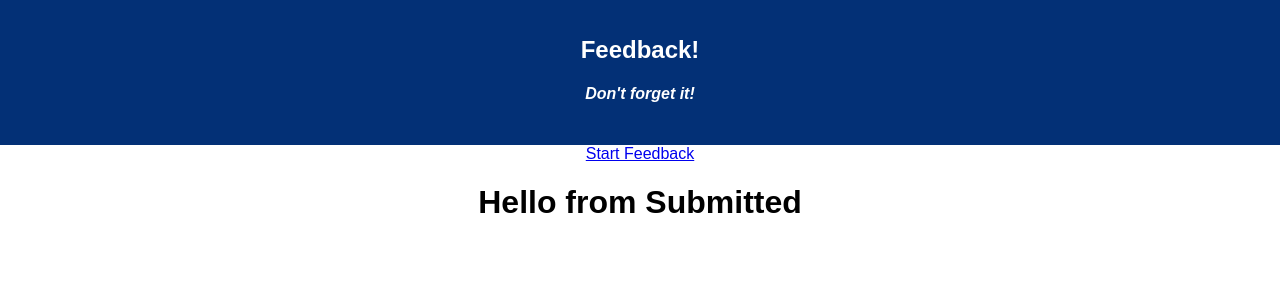
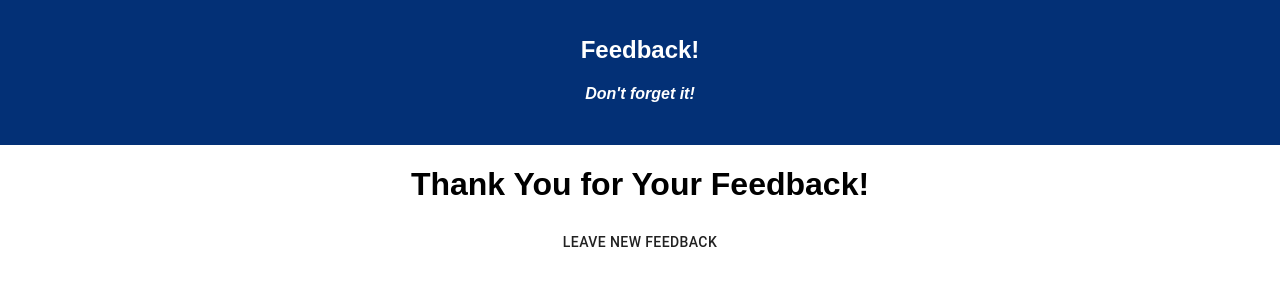
Before and after one commit to freder48/redux-feedback-loop, a React app: page /#/submitted in a window 1280 px wide. Built offline with nearby package versions, Linux system fonts and the light colour scheme.

Commit message:
Added alerts if empty input field

```diff
--- a/src/components/App/App.css
+++ b/src/components/App/App.css
@@ -16,3 +16,7 @@
 .App-intro {
   font-size: large;
 }
+
+html {
+  height: 100%;
+}
--- a/src/components/App/App.js
+++ b/src/components/App/App.js
@@ -1,14 +1,13 @@
 import React, { Component } from 'react';
-import axios from 'axios';
 import './App.css';
-import { HashRouter as Router, Route, Link } from 'react-router-dom';
+import { HashRouter as Router, Route,} from 'react-router-dom';
 import Feelings from '../Feelings/Feelings';
 import Understanding from '../Understanding/Understanding';
 import Support from '../Support/Support';
 import Comments from '../Comments/Comments';
 import Review from '../Review/Review';
 import Submitted from '../Submitted/Submitted';
-
+import Home from '../Home/Home';
 
 class App extends Component {
   render() {
@@ -21,7 +20,8 @@ class App extends Component {
 
         <Router>
 
-          <Link to='/feelings'>Start Feedback</Link>
+
+          <Route exact path='/' component={Home}></Route>
           <Route path="/feelings" component={Feelings}></Route>
           <Route path="/understanding" component={Understanding}></Route>
           <Route path="/support" component={Support}></Route>
--- a/src/components/Comments/Comments.js
+++ b/src/components/Comments/Comments.js
@@ -6,9 +6,7 @@ import Button from '@material-ui/core/Button';
 
 class Comments extends Component {
   state = {
-    feedback: {
-      comments: ''
-    }
+   comments: ''
   }
 
   goToReview = () => {
@@ -30,7 +28,7 @@ class Comments extends Component {
          <h1>What comments do you have?</h1>
        </header>
 
-       <form>
+       <form className="form">
          <TextField id="standard-basic" label="Comments" onChange={(event) => this.handleChange(event)} type="text" />
          <br/>
          <Button onClick={this.goToReview}>Next</Button>
--- a/src/components/Feelings/Feelings.js
+++ b/src/components/Feelings/Feelings.js
@@ -7,15 +7,20 @@ import Button from '@material-ui/core/Button';
 class Feelings extends Component {
 
   state = {
-    feedback: {
-      feelings: ''
-    }
+    feelings: '',
 
   }
 
   goToUnderstanding = () => {
-    this.props.dispatch( { type: 'GET_FEEDBACK', payload: this.state.feelings} )
-    this.props.history.push('/understanding')
+
+    if (this.state.feelings === ''){
+      alert('Please enter a number between 1-5');
+      return 'No feelings entered';
+    } else {
+      this.props.dispatch( { type: 'GET_FEEDBACK', payload: this.state.feelings} )
+      this.props.history.push('/understanding')
+    }
+
   }
 
   handleChange = (event) => {
@@ -33,7 +38,7 @@ class Feelings extends Component {
          <h1>How are you feeling today?</h1>
        </header>
 
-       <form>
+       <form className="form">
          <TextField id="standard-basic" label="Feeling?" onChange={(event) => this.handleChange(event)} type="number" min="1" max="5" required/>
 
          <br/>
--- /dev/null
+++ b/src/components/Home/Home.js
@@ -0,0 +1,19 @@
+import React, { Component } from 'react';
+import { Link } from 'react-router-dom';
+
+class Home extends Component {
+  render() {
+    return (
+      <div className="Home">
+       <header>
+         <h1>Home</h1>
+       </header>
+
+       <Link to='/feelings'>Start Feedback</Link>
+
+      </div>
+    );
+  }
+}
+
+export default Home;
--- a/src/components/Review/Review.js
+++ b/src/components/Review/Review.js
@@ -22,8 +22,12 @@ class Review extends Component {
       }).catch( ( err ) =>{
         console.log( err );
       }) //end axios
-    this.props.history.push('/submitted');
+
+       this.props.history.push('/submitted');
+
+
   }
+
 
   render() {
     const feedback = this.props.reduxState.feedbackReducer;
--- a/src/components/Submitted/Submitted.js
+++ b/src/components/Submitted/Submitted.js
@@ -1,16 +1,28 @@
 import React, { Component } from 'react';
-
+import Button from '@material-ui/core/Button';
+import {withRouter} from 'react-router-dom';
+import { connect } from 'react-redux';
 
 class Submitted extends Component {
+
+  goToStart = () => {
+    this.props.dispatch( { type: 'RESET_FEEDBACK', payload: this.state} )
+    this.props.history.push('/')
+  }
+
   render() {
     return (
       <div className="Submitted">
        <header>
-         <h1>Hello from Submitted</h1>
+         <h1>Thank You for Your Feedback!</h1>
        </header>
+
+       <section>
+         <Button onClick={this.goToStart}>Leave New Feedback</Button>
+       </section>
       </div>
     );
   }
 }
 
-export default Submitted;
+export default withRouter(connect()(Submitted));
--- a/src/components/Support/Support.js
+++ b/src/components/Support/Support.js
@@ -7,15 +7,18 @@ import Button from '@material-ui/core/Button';
 class Support extends Component {
 
   state = {
-    feedback: {
-      support: ''
-    }
+  support: '',
   }
 
   goToComments = () => {
+    if (this.state.support === ''){
+      alert('Please enter a number between 1-5');
+      return 'No support entered';
+    } else {
     this.props.dispatch( { type: 'GET_FEEDBACK', payload: this.state.support} )
     this.props.history.push('/comments');
   }
+}
 
   handleChange = (event) => {
     this.setState({
@@ -30,7 +33,7 @@ class Support extends Component {
          <h1>How well are you being supported?</h1>
        </header>
 
-       <form>
+       <form className="form">
          <TextField id="standard-basic" label="Supported" onChange={(event) => this.handleChange(event)} type="number" min="1" max="5" required />
          <br/>
          <Button onClick={this.goToComments}>Next</Button>
--- a/src/components/Understanding/Understanding.js
+++ b/src/components/Understanding/Understanding.js
@@ -7,15 +7,18 @@ import Button from '@material-ui/core/Button';
 class Understanding extends Component {
 
   state = {
-    feedback: {
-      understanding: ''
-    }
+   understanding: ''
   }
 
   goToSupport = () => {
+    if (this.state.understanding === ''){
+      alert('Please enter a number between 1-5');
+      return 'No understandings entered';
+    } else {
     this.props.dispatch( { type: 'GET_FEEDBACK', payload: this.state.understanding} )
     this.props.history.push('/support');
   }
+}
 
   handleChange = (event) => {
     this.setState({
@@ -31,7 +34,7 @@ class Understanding extends Component {
          <h1>How well are you understanding the content?</h1>
        </header>
 
-       <form>
+       <form className="form">
          <TextField id="standard-basic" label="Understanding" onChange={(event) => this.handleChange(event)} type="number" min="1" max="5" required/>
          <br/>
          <Button onClick={this.goToSupport}>Next</Button>
--- a/src/index.js
+++ b/src/index.js
@@ -14,6 +14,8 @@ import { Provider } from 'react-redux';
 const feedbackReducer = (state=[], action) => {
     if (action.type === 'GET_FEEDBACK') {
         return [...state, action.payload]
+    } else if (action.type === 'RESET_FEEDBACK') {
+        return state = [];
     }
     return state;
 }
```
Also changed, not shown: server/routes/feedback.router.js (+0 -13 lines), src/components/_template/_template.js (deleted, +0 -17 lines).
